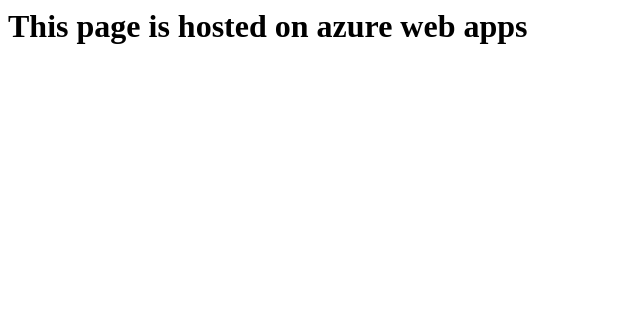
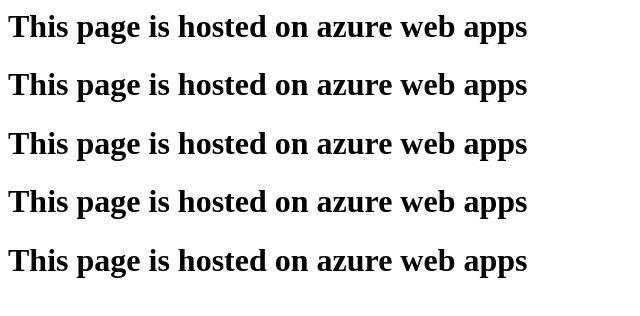
Before and after one commit to kumarself10/webapp_14june, a plain HTML site: page index.html in a window 1280 px wide. Shown: the whole page, without its empty margins (0-640 px from the left). Drawn offline with Linux system fonts and the light colour scheme.

Commit message:
Update index.html

```diff
--- a/index.html
+++ b/index.html
@@ -1 +1,5 @@
 <h1> This page is hosted on azure web apps</h1>
+<h1> This page is hosted on azure web apps</h1>
+<h1> This page is hosted on azure web apps</h1>
+<h1> This page is hosted on azure web apps</h1>
+<h1> This page is hosted on azure web apps</h1>
```
